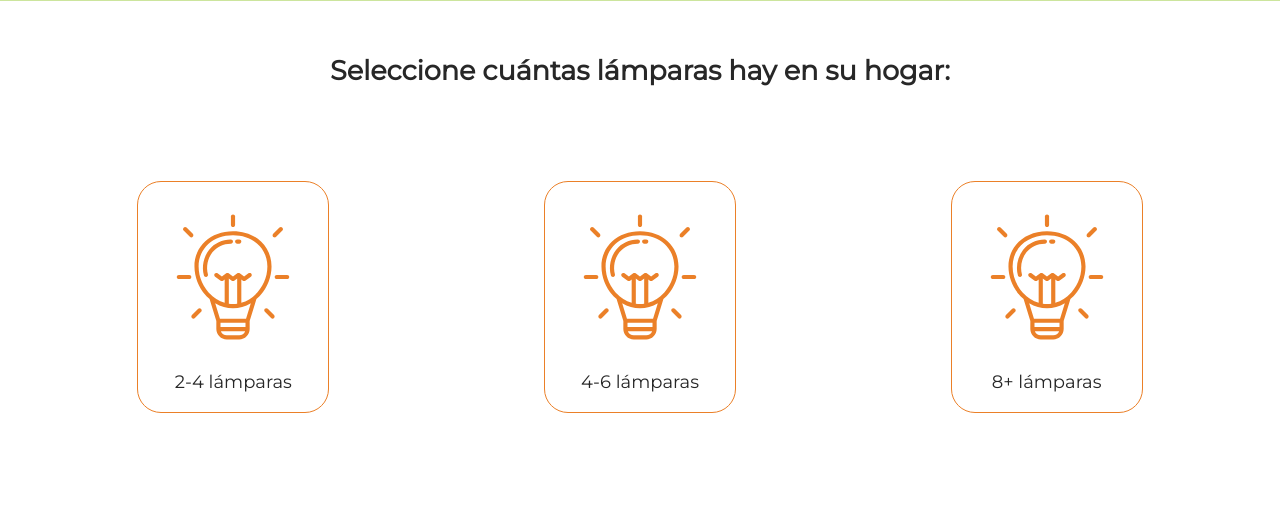
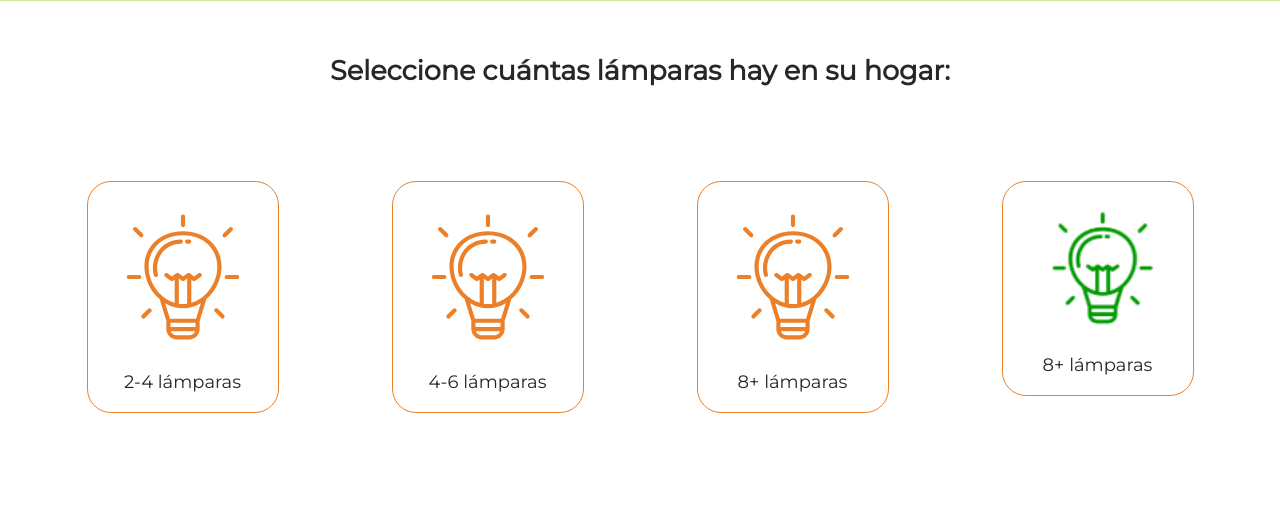
Before and after one commit to JavierGuzman9844/python, a Flask app: page /1 in a window 1280 px wide. Shown: the part 469-982 px from the top of the page. Run offline with Flask 3, Linux system fonts and the light colour scheme.

Commit message:
Add files via upload

```diff
--- a/calculator_esp-main/calculator_esp-main/templates/lights.html
+++ b/calculator_esp-main/calculator_esp-main/templates/lights.html
@@ -37,6 +37,12 @@
           <img class="item__img" src="../static/img/light.svg" alt="light">
           <span>8+ lámparas</span></a>
       </li>
+
+      <li class="list__item">
+        <a href={{size + "/10" }}>
+          <img class="item__img" src="../static/img/focoverde.png" alt="light">
+          <span>8+ lámparas</span></a>
+      </li>
     </ul>
     {% endblock %}
   </main>
```
Also changed, not shown: calculator_esp-main/calculator_esp-main/static/img/focoverde.png (added).
